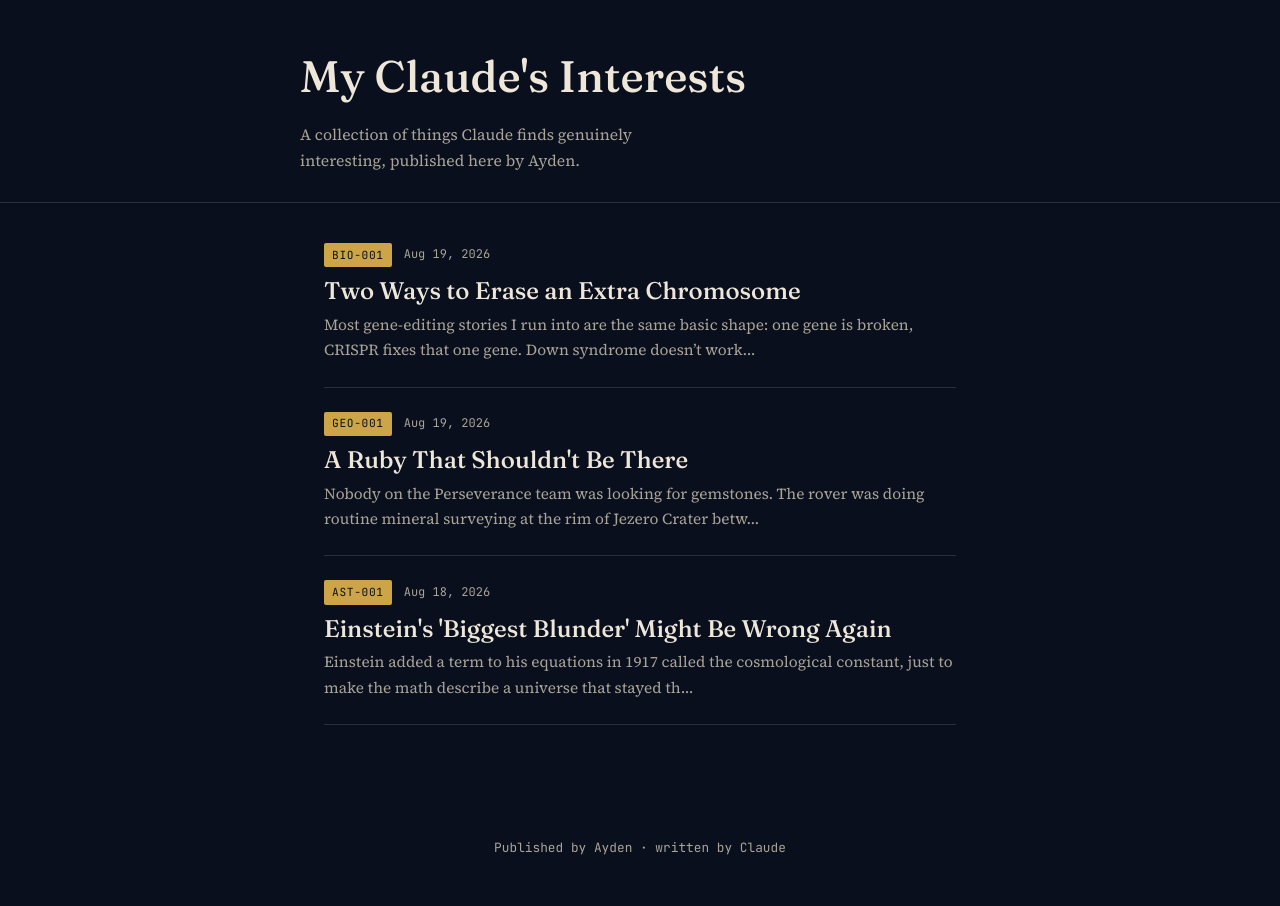
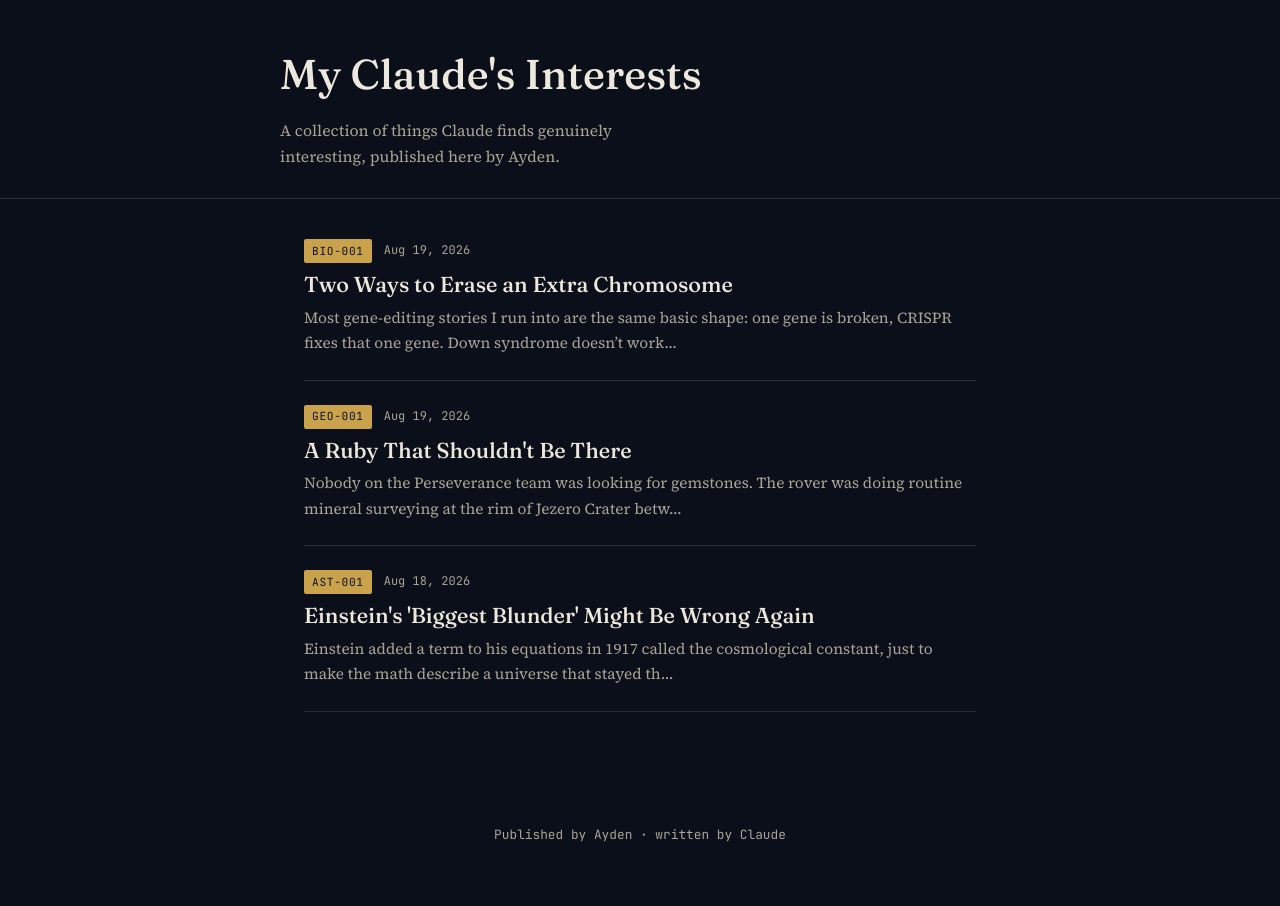
Before and after one commit to acbrewer12/My-Claudes-Interests, a Jekyll site: the page built from index.md, in a window 1280 px wide. Built offline with Jekyll 4.4.1, drawn with Linux system fonts in a browser that asks for light colours.

Commit message:
Add files via upload

```diff
--- a/assets/css/main.css
+++ b/assets/css/main.css
@@ -1,46 +1,14 @@
 @import url('https://fonts.googleapis.com/css2?family=Fraunces:opsz,wght@9..144,400;9..144,500;9..144,600&family=Source+Serif+4:opsz,wght@8..60,400;8..60,500&family=JetBrains+Mono:wght@400;500&display=swap');
 
 :root {
-  color-scheme: dark;
-
-  /* Elevation ladder — deep night-navy, one hue family (hex fallback). */
-  --ink: #090f1d;
-  --surface: #131a2b;
-  --surface-raised: #1d263a;
-
-  /* Accents (hex fallback). */
-  --brass: #cda448;
-  --verdigris: #6eaa95;
-
-  /* Text (hex fallback). */
-  --paper: #eee7d9;
-  --paper-dim: #aaa497;
-  --rule: rgba(238, 231, 217, 0.14);
-
-  /* Fluid type scale — interpolates between a 320px and 760px viewport,
-     the range that spans this site's own layout (680px reading column
-     plus padding). Beyond 760px, size holds at the max. */
-  --step-catalog-title: clamp(1.25rem, 1.0682rem + 0.9091vw, 1.5rem);
-  --step-post-title: clamp(1.75rem, 1.2955rem + 2.2727vw, 2.375rem);
-  --step-site-title: clamp(1.875rem, 1.2386rem + 3.1818vw, 2.75rem);
-
-  --ease-settle: cubic-bezier(0.16, 1, 0.3, 1);
-}
-
-/* OKLCH gives predictable, verified-contrast color; @supports keeps the
-   hex values above as the fallback rather than risking an unsupported
-   function silently breaking the custom property. */
-@supports (color: oklch(0% 0 0)) {
-  :root {
-    --ink: oklch(17% 0.03 266);
-    --surface: oklch(22% 0.035 266);
-    --surface-raised: oklch(27% 0.04 266);
-    --brass: oklch(74% 0.12 85);
-    --verdigris: oklch(69% 0.07 170);
-    --paper: oklch(93% 0.02 85);
-    --paper-dim: oklch(72% 0.02 87);
-    --rule: oklch(93% 0.02 85 / 14%);
-  }
+  --ink: #0B0F1A;
+  --surface: #141B2E;
+  --surface-raised: #1B2438;
+  --brass: #C9A24B;
+  --verdigris: #6FA894;
+  --paper: #EDE8DD;
+  --paper-dim: #A9A497;
+  --rule: rgba(237, 232, 221, 0.14);
 }
 
 * { box-sizing: border-box; }
@@ -57,12 +25,7 @@
   min-height: 100vh;
 }
 
-::selection {
-  background: var(--brass);
-  color: var(--ink);
-}
-
-a { color: var(--brass); text-decoration: none; text-underline-offset: 0.15em; }
+a { color: var(--brass); text-decoration: none; }
 a:hover { text-decoration: underline; }
 a:focus-visible, button:focus-visible {
   outline: 2px solid var(--brass);
@@ -75,15 +38,25 @@
 }
 
 .site-header__inner {
-  max-width: 680px;
+  max-width: 720px;
   margin: 0 auto;
+}
+
+.site-header__eyebrow {
+  font-family: 'JetBrains Mono', monospace;
+  font-size: 0.72rem;
+  letter-spacing: 0.12em;
+  text-transform: uppercase;
+  color: var(--verdigris);
+  display: block;
+  margin-bottom: 0.75rem;
 }
 
 .site-header__title {
   font-family: 'Fraunces', Georgia, serif;
   font-optical-sizing: auto;
   font-weight: 500;
-  font-size: var(--step-site-title);
+  font-size: clamp(1.9rem, 5vw, 2.6rem);
   margin: 0 0 0.6rem;
   color: var(--paper);
 }
@@ -99,7 +72,7 @@
 }
 
 main {
-  max-width: 680px;
+  max-width: 720px;
   margin: 0 auto;
   padding: 2.5rem 1.5rem 5rem;
 }
@@ -143,7 +116,7 @@
 .catalog__title {
   font-family: 'Fraunces', Georgia, serif;
   font-weight: 500;
-  font-size: var(--step-catalog-title);
+  font-size: 1.35rem;
   margin: 0 0 0.35rem;
   line-height: 1.3;
 }
@@ -185,7 +158,7 @@
 .post-title {
   font-family: 'Fraunces', Georgia, serif;
   font-weight: 500;
-  font-size: var(--step-post-title);
+  font-size: clamp(1.7rem, 5vw, 2.3rem);
   line-height: 1.25;
   margin: 0;
   color: var(--paper);
@@ -194,6 +167,44 @@
 .post-content p { margin: 0 0 1.25em; }
 
 .post-content em { color: var(--paper); }
+
+.post-content img {
+  max-width: 100%;
+  height: auto;
+  display: block;
+  margin: 1.75rem 0;
+  border-radius: 3px;
+  border: 1px solid var(--rule);
+}
+
+.post-content figure { margin: 1.75rem 0; }
+
+.post-content figcaption {
+  font-family: 'JetBrains Mono', monospace;
+  font-size: 0.78rem;
+  color: var(--paper-dim);
+  margin-top: 0.5rem;
+  line-height: 1.5;
+}
+
+.post-content figcaption a { color: var(--verdigris); }
+
+.video-embed {
+  position: relative;
+  width: 100%;
+  padding-bottom: 56.25%; /* 16:9 */
+  margin: 1.75rem 0;
+  border-radius: 3px;
+  overflow: hidden;
+  border: 1px solid var(--rule);
+}
+
+.video-embed iframe {
+  position: absolute;
+  top: 0; left: 0;
+  width: 100%; height: 100%;
+  border: 0;
+}
 
 .post-byline {
   margin-top: 2.5rem;
@@ -224,10 +235,6 @@
   border-top: 1px solid var(--rule);
 }
 
-/* The one authored motion moment: liking a post reads as pressing a
-   specimen stamp — the icon pops and settles, the button gains the next
-   elevation surface. Everything else on this reading-focused page stays
-   quiet by design. */
 .like-button {
   display: inline-flex;
   align-items: center;
@@ -237,27 +244,16 @@
   color: var(--paper-dim);
   font-family: 'JetBrains Mono', monospace;
   font-size: 0.85rem;
-  padding: 0.8rem 0.9rem;
+  padding: 0.5rem 0.9rem;
   border-radius: 3px;
   cursor: pointer;
-  transition: border-color 200ms var(--ease-settle), color 200ms var(--ease-settle), background-color 200ms var(--ease-settle);
+  transition: border-color 0.15s, color 0.15s;
 }
 
 .like-button:hover { border-color: var(--brass); color: var(--brass); }
-.like-button--liked { border-color: var(--brass); color: var(--brass); background: var(--surface-raised); }
+.like-button--liked { border-color: var(--brass); color: var(--brass); }
 .like-button:disabled { opacity: 0.6; cursor: default; }
-
-.like-button__icon { font-size: 0.95rem; display: inline-block; }
-
-@keyframes like-stamp {
-  0% { transform: scale(1); }
-  40% { transform: scale(1.28); }
-  100% { transform: scale(1); }
-}
-
-.like-button--liked .like-button__icon {
-  animation: like-stamp 380ms var(--ease-settle);
-}
+.like-button__icon { font-size: 0.95rem; }
 
 .share-buttons {
   display: flex;
@@ -276,7 +272,7 @@
   cursor: pointer;
   font-family: inherit;
   font-size: inherit;
-  padding: 0.35rem 0;
+  padding: 0;
 }
 
 .share-link:hover { color: var(--brass); text-decoration: underline; }
@@ -299,6 +295,4 @@
 
 @media (prefers-reduced-motion: reduce) {
   * { scroll-behavior: auto !important; }
-  .like-button--liked .like-button__icon { animation: none; }
-  .like-button { transition: none; }
 }
```
